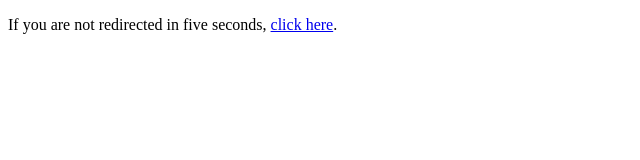
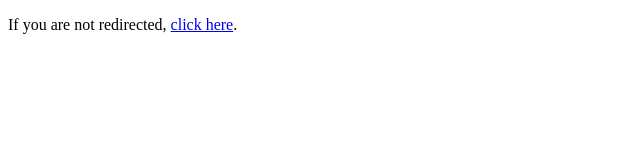
Before and after one commit to njolstech/cece, a plain HTML site: page index.html in a window 1280 px wide. Shown: the whole page, without its empty margins (0-640 px from the left). Drawn offline with Linux system fonts and the light colour scheme.

Commit message:
Update index.html

```diff
--- a/index.html
+++ b/index.html
@@ -1,9 +1,9 @@
 <!DOCTYPE html>
 <html lang="en">
 <head>
-  <meta http-equiv="refresh" content="5; URL=https://chabadearlychildhood.com/" />
+  <meta http-equiv="refresh" content="URL=https://chabadearlychildhood.com/" />
 </head>
 <body>
-  <p>If you are not redirected in five seconds, <a href="https://chabadearlychildhood.com/">click here</a>.</p>
+  <p>If you are not redirected, <a href="https://chabadearlychildhood.com/">click here</a>.</p>
 </body>
 </html>
```
